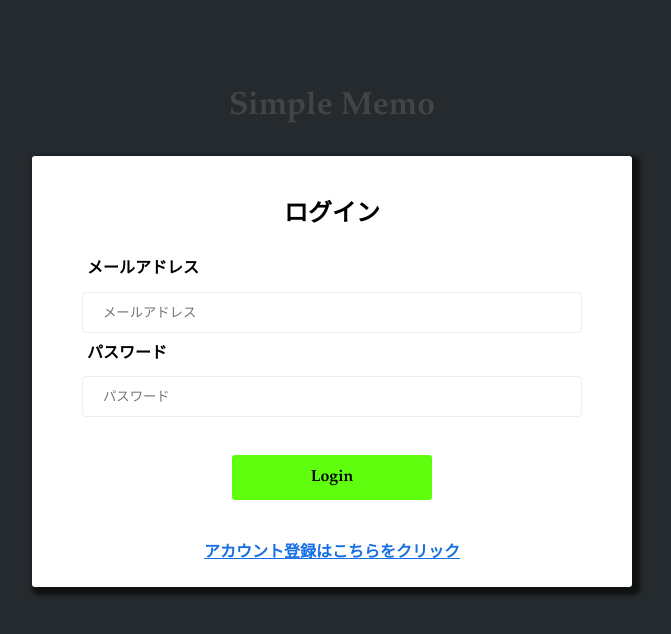
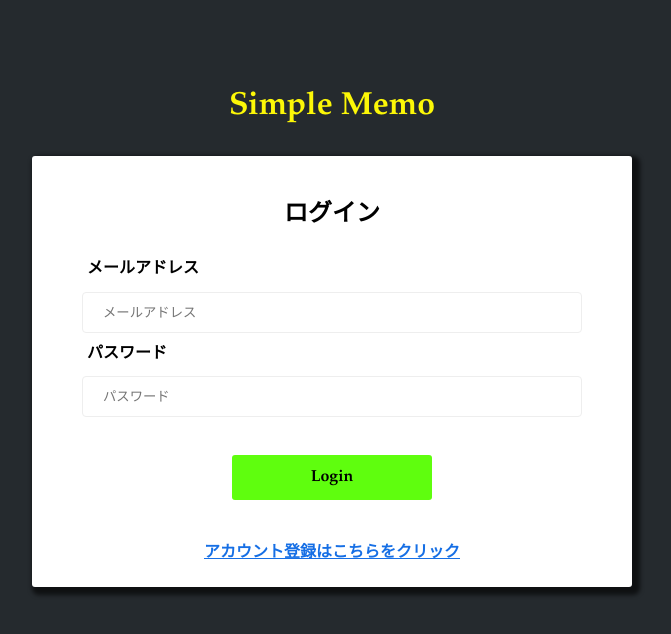
Before and after one commit to Makoto335/memo-vue, a Vue app: page / in a window 1280 px wide. Shown: the top 634 px of the page, without its empty margins (308-979 px from the left). Built offline with nearby package versions, Linux system fonts and the light colour scheme.

Commit message:
Change title style

```diff
--- a/src/views/WelcomePage.vue
+++ b/src/views/WelcomePage.vue
@@ -51,6 +51,9 @@ export default {
 
 <style scoped lang="scss">
 .WelcomePage {
+  h1{
+    color:#fcf707;
+  }
   span {
     font-weight: bold;
     text-decoration: underline;
```
